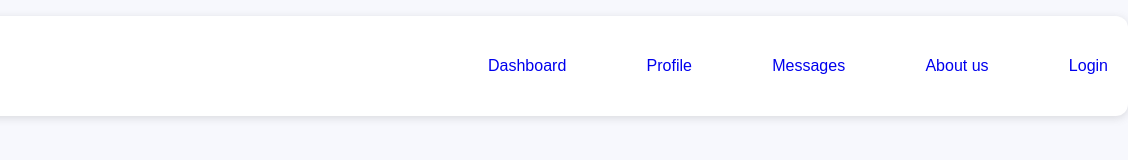
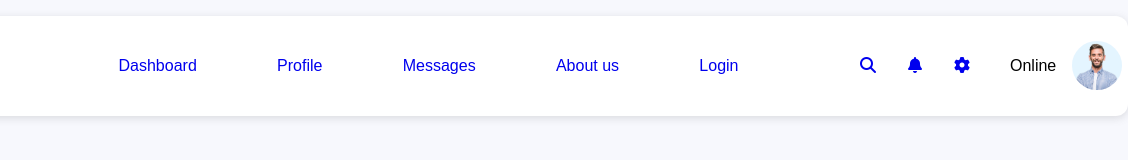
Before and after one commit to salehMb1999/navHeader, a plain HTML site: page index.html in a window 1280 px wide. Shown: the full height of the page, 152-1280 px from the left. Drawn offline with Linux system fonts and the light colour scheme.

Commit message:
rightNav base styles completed

```diff
--- a/index.html
+++ b/index.html
@@ -5,6 +5,13 @@
     <meta name="viewport" content="width=device-width, initial-scale=1.0" />
     <title>Document</title>
     <link rel="stylesheet" href="./style/style.css" />
+    <link
+      rel="stylesheet"
+      href="https://cdnjs.cloudflare.com/ajax/libs/font-awesome/6.1.1/css/all.min.css"
+      integrity="sha512-KfkfwYDsLkIlwQp6LFnl8zNdLGxu9YAA1QvwINks4PhcElQSvqcyVLLD9aMhXd13uQjoXtEKNosOWaZqXgel0g=="
+      crossorigin="anonymous"
+      referrerpolicy="no-referrer"
+    />
   </head>
   <body>
     <div class="container">
@@ -26,6 +33,19 @@
             <li class="menuItem"><a href="#" class="menuLink">Login</a></li>
           </ul>
         </div>
+        <div class="rightNav">
+          <div class="groupIcon">
+            <a href="#"><i class="fa fa-search" aria-hidden="true"></i></a>
+            <a href="#"><i class="fa fa-bell" aria-hidden="true"></i></a>
+            <a href="#"><i class="fa fa-cog" aria-hidden="true"></i></a>
+          </div>
+          <div class="userSection">
+            <div class="statusConnection">Online</div>
+            <div class="profileUser">
+              <img src="./images/team4.png" alt="user" />
+            </div>
+          </div>
+        </div>
       </div>
     </div>
   </body>
--- a/style/style.css
+++ b/style/style.css
@@ -63,3 +63,30 @@ img {
 .menuLink {
   text-decoration: none;
 }
+.rightNav {
+  display: flex;
+  align-items: center;
+  width: 20%;
+  gap: 4rem;
+}
+.groupIcon {
+  display: flex;
+  gap: 3.2rem;
+}
+
+.profileUser {
+  width: 5rem;
+  height: 5rem;
+}
+.profileUser img {
+  border-radius: 50%;
+  -webkit-border-radius: 50%;
+  -moz-border-radius: 50%;
+  -ms-border-radius: 50%;
+  -o-border-radius: 50%;
+}
+.userSection {
+  display: flex;
+  align-items: center;
+  gap: 1.6rem;
+}
```
